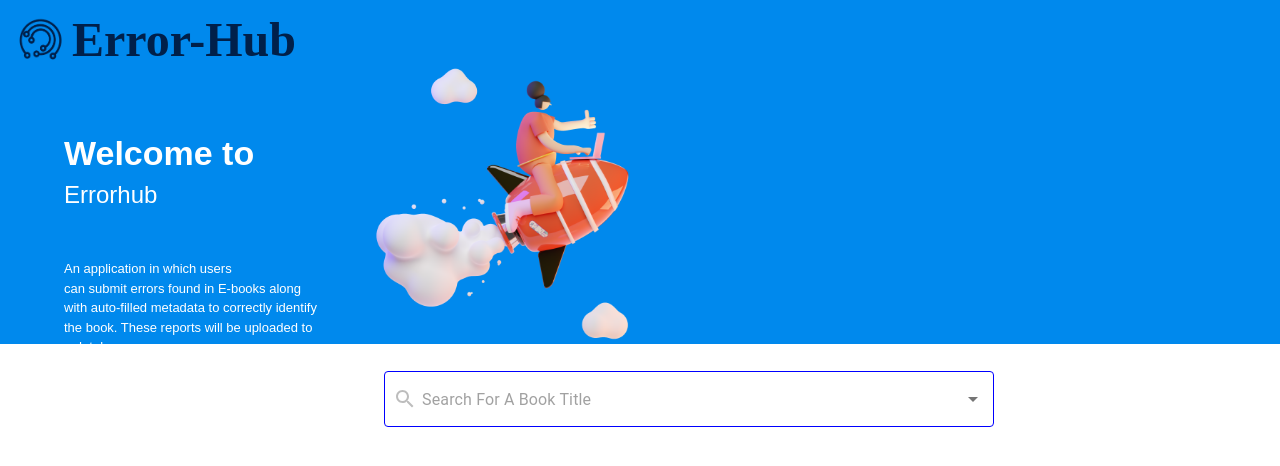
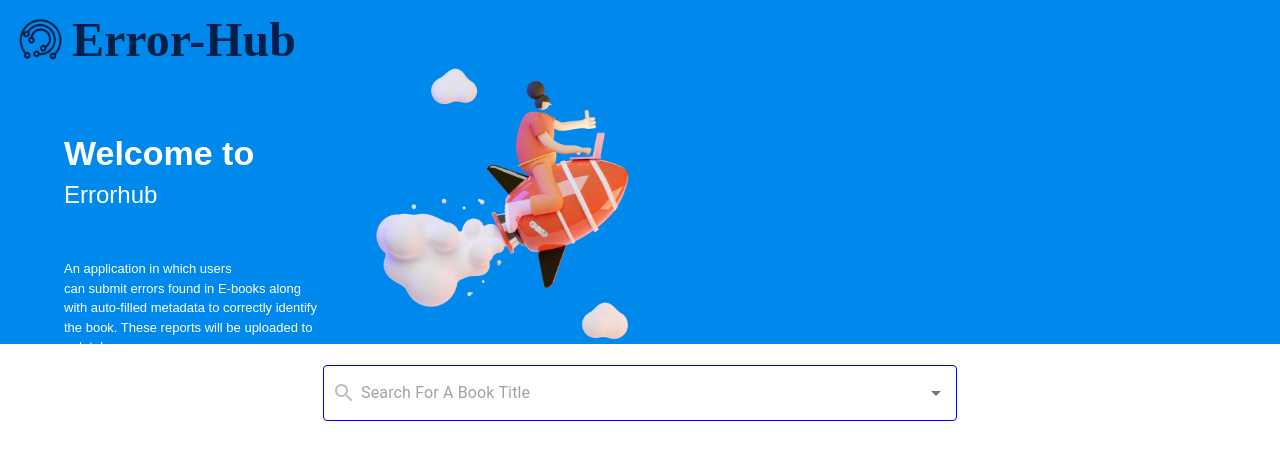
Before and after one commit to Dada-Tech/error-hub, a React (Create React App) app: page / in a window 1280 px wide. Shown: the top 466 px of the page. Built offline with nearby package versions, Linux system fonts and the light colour scheme.

Commit message:
minor changes

```diff
--- a/src/pages/Home/Home.tsx
+++ b/src/pages/Home/Home.tsx
@@ -17,7 +17,7 @@ interface Book {
 }
 
 function Home() {
-    const fine = autocompleteStyling();
+    const muiStyling = autocompleteStyling();
 
     const [inputValue, setInputValue] = useState('');
     const [suggestions, setSuggestions] = useState<Book[]>([]);
@@ -62,8 +62,8 @@ function Home() {
                 </div>
                 <div className="flex justify-center items-center gap-0.5 py-2">
                     <Autocomplete
-                        classes={fine}
-                        className={classes.searchbar}
+                        classes={muiStyling}
+                        sx={{width: '634px'}}
                         options={suggestions}
                         getOptionLabel={(option) => option.volumeInfo.title}
                         renderInput={(params) => <TextField
```
